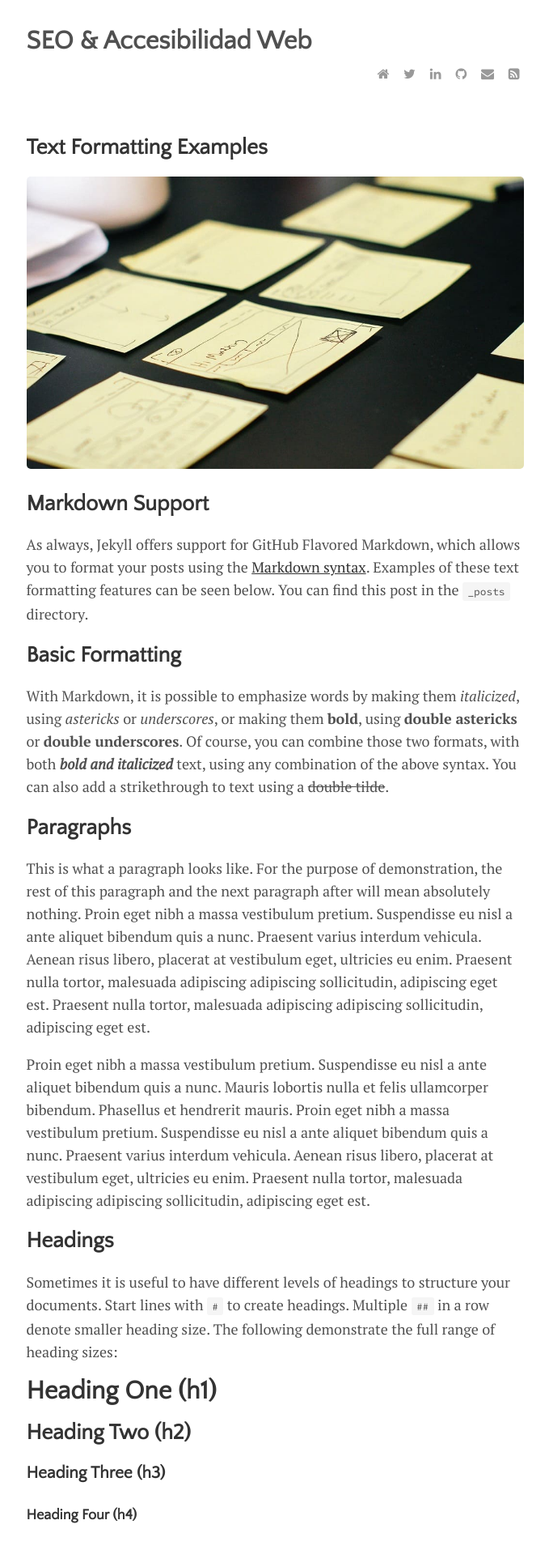
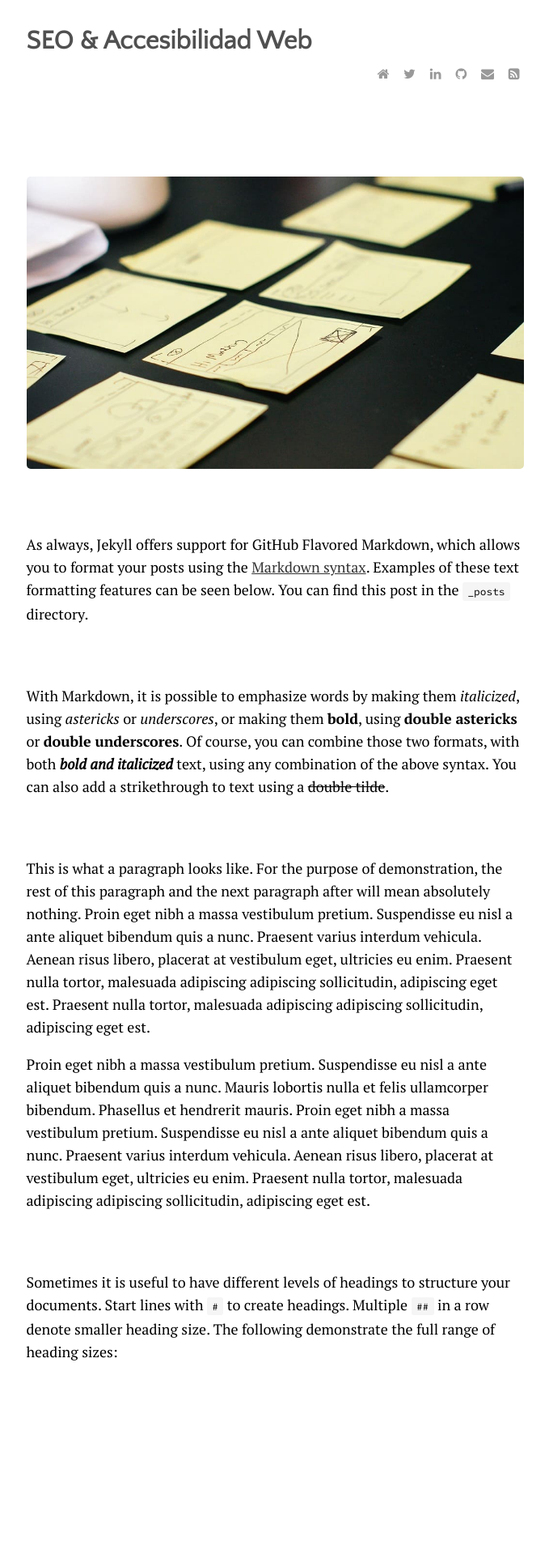
Before and after one commit to JuanEsquiviasO/blog, a Jekyll site: the page built from _posts/2014-01-01-text-formatting-examples.md, in a window 1280 px wide. Shown: the top 1914 px of the page at 81% size, without its empty margins (300-979 px from the left). Built offline with Jekyll 4.4.1, drawn with Linux system fonts in a browser that asks for light colours; formulas are drawn with MathJax 3; comment, search, counter and statistics services are not loaded.

Commit message:
change colours

```diff
--- a/assets/css/main.css
+++ b/assets/css/main.css
@@ -20,7 +20,7 @@
 body {
   font-family: "PT Serif", Georgia, "Times New Roman", serif;
   font-size: 18px;
-  color: #515151;
+  color: #000000;
   line-height: 1.75rem;
 }
 
@@ -44,7 +44,7 @@ h1 a {
 
 h1, h2, h3, h4, h5, h6 {
   font-family: "Quattrocento Sans", sans-serif;
-  color: #333;
+  color: #ffffff;
 }
 
 a {
```
